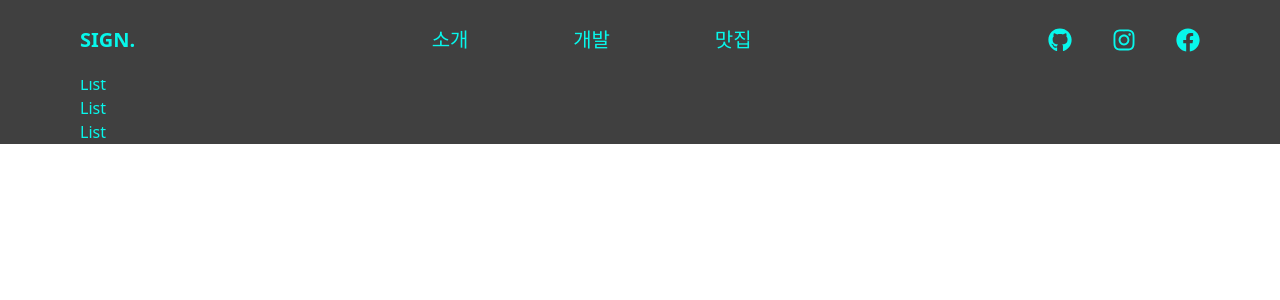
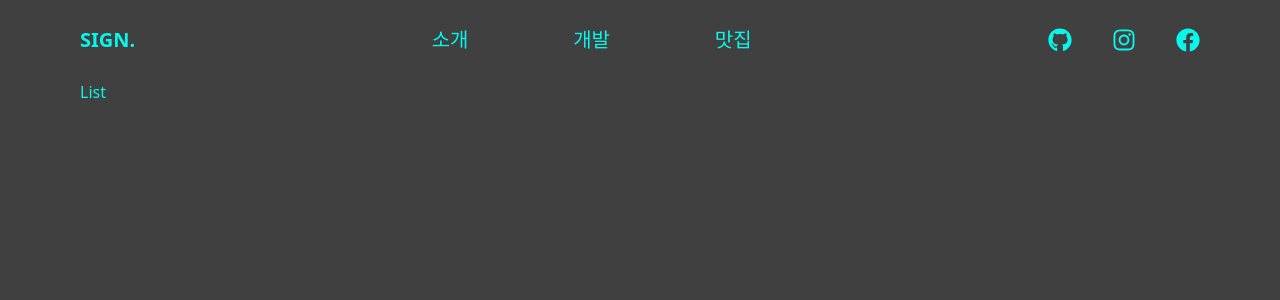
Before and after one commit to issign/blog, a React (Vite) app: page / in a window 1280 px wide. Shown: the top 300 px of the page. Built offline with nearby package versions, Linux system fonts and the light colour scheme; data requests are answered from the project's data file.

Commit message:
Minor style change

```diff
--- a/src/App.js
+++ b/src/App.js
@@ -42,7 +42,7 @@ function App() {
     return <p>Loading...</p>;
 
   return (
-    <div className="bg-background-color text-primary-color px-20">
+    <div className="min-h-screen bg-background-color text-primary-color px-20">
       {!shouldHideMain && (
         <>
           <Nav categories={categories} subCategories={subCategories} />
--- a/src/pages/HomePage.js
+++ b/src/pages/HomePage.js
@@ -3,12 +3,7 @@ import PostsListItem from "../components/posts/PostsListItem";
 
 function HomePage() {
   return (
-    <div>
-      <PostsList></PostsList>
-      <PostsList></PostsList>
-      <PostsList></PostsList>
-      <PostsList></PostsList>
-      <PostsList></PostsList>
+    <div className="pt-20">
       <PostsList></PostsList>
     </div>
   );
```
